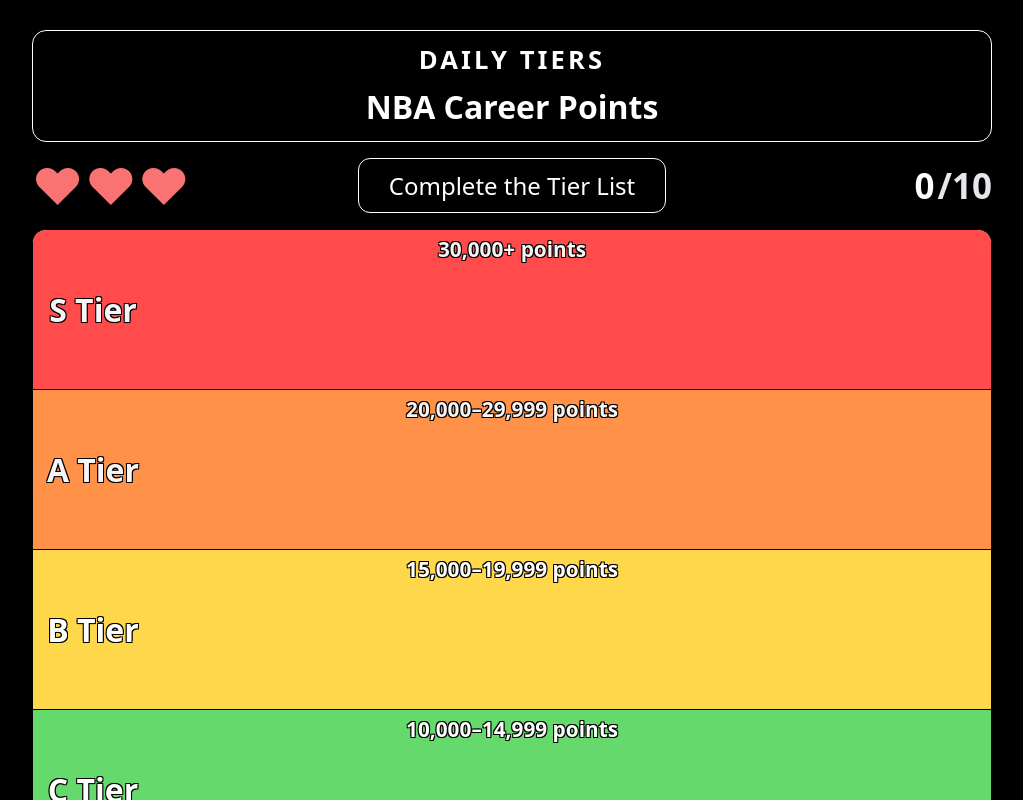
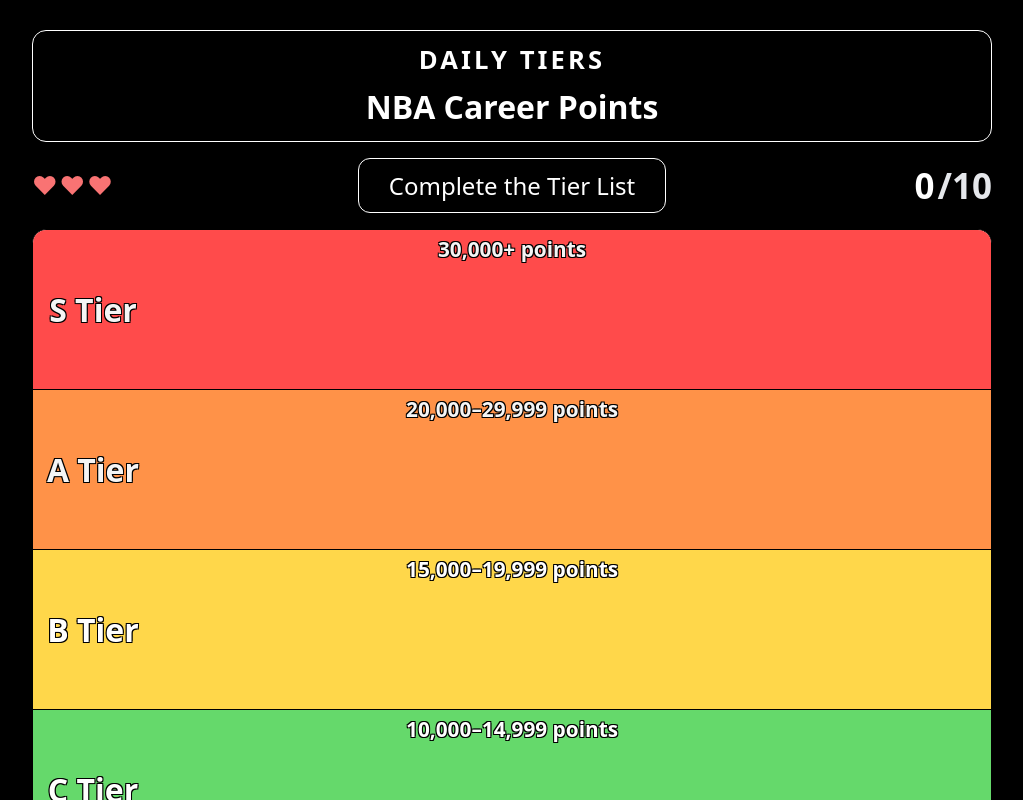
Before and after one commit to Tozmatine1/daily-tiers, a React (Vite) app: page / in a window 1280 px wide. Shown: the top 800 px of the page, without its empty margins (128-1151 px from the left). Built offline with nearby package versions, Linux system fonts and the light colour scheme.

Commit message:
progress tracker

```diff
--- a/src/App.css
+++ b/src/App.css
@@ -846,7 +846,7 @@
 }
 
 .heart {
-  font-size: 50px;
+  font-size: 25px;
   line-height: 1;
 }
 
```
